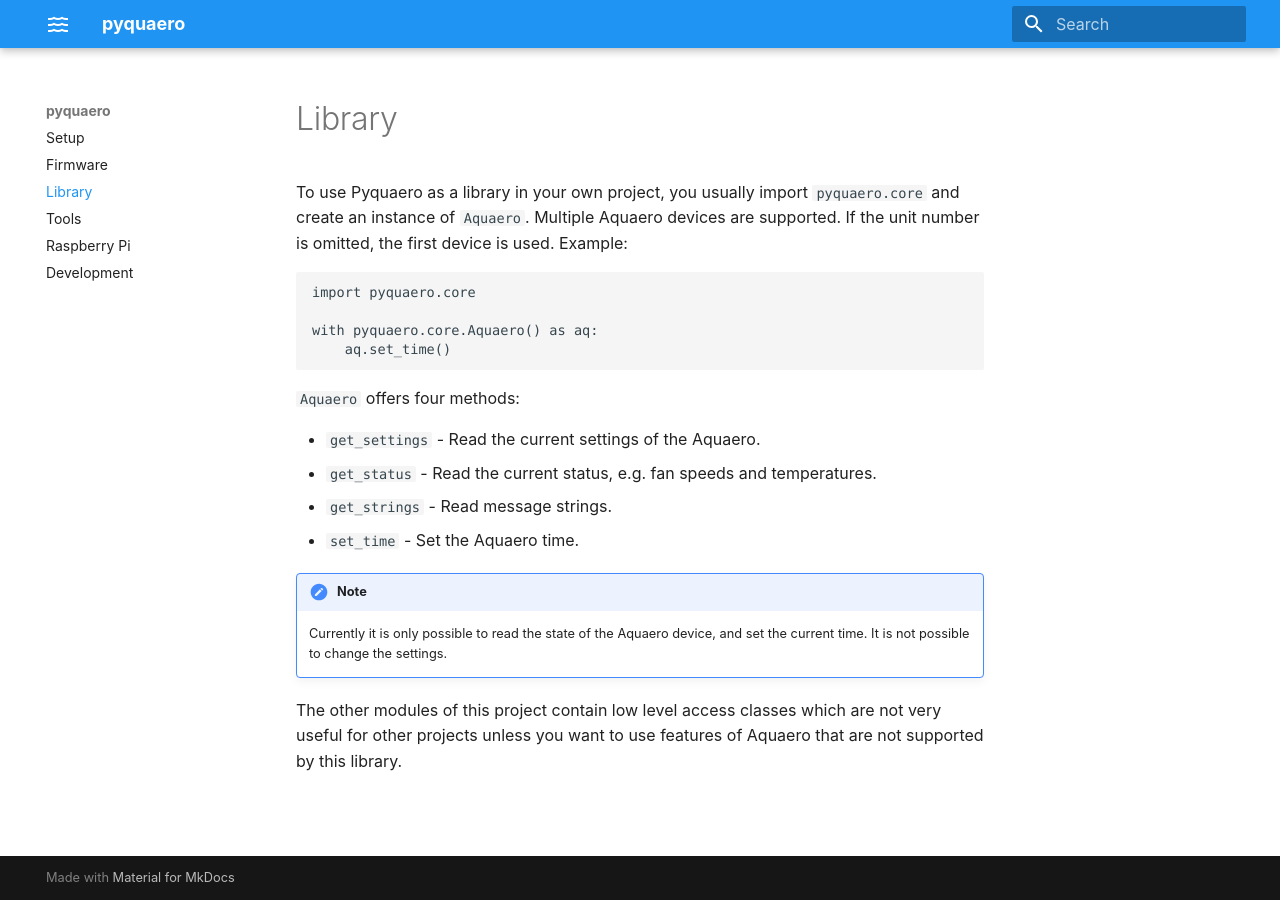
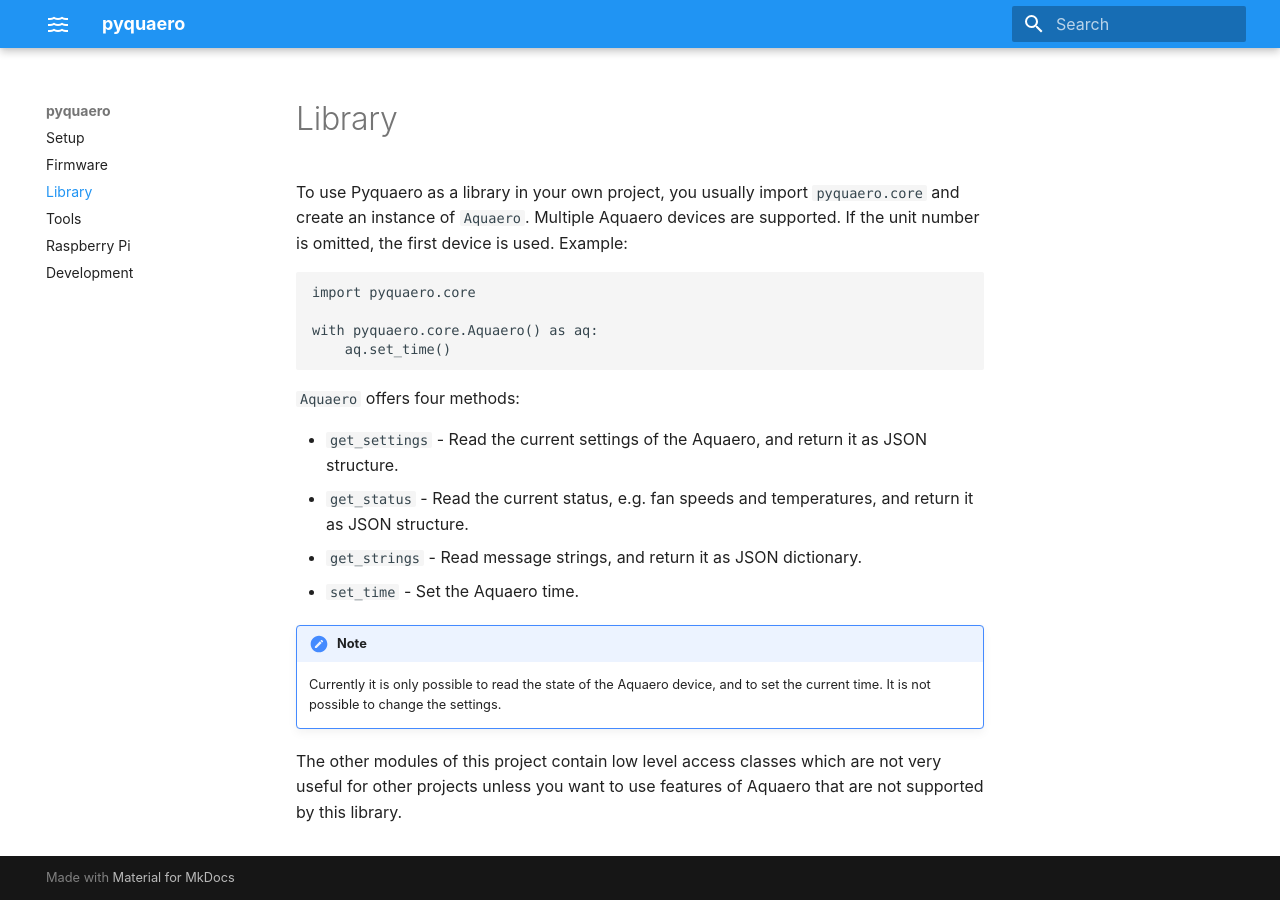
Before and after one commit to shred/pyquaero, an MkDocs documentation site: the page built from docs/library.md, in a window 1280 px wide. Built offline with MkDocs 1.6.1 and Material for MkDocs 9.7.7, drawn with Linux system fonts in a browser that asks for light colours.

Commit message:
Review docs

```diff
--- a/docs/library.md
+++ b/docs/library.md
@@ -11,12 +11,12 @@
 
 `Aquaero` offers four methods:
 
-* `get_settings` - Read the current settings of the Aquaero.
-* `get_status` - Read the current status, e.g. fan speeds and temperatures.
-* `get_strings` - Read message strings.
+* `get_settings` - Read the current settings of the Aquaero, and return it as JSON structure.
+* `get_status` - Read the current status, e.g. fan speeds and temperatures, and return it as JSON structure.
+* `get_strings` - Read message strings, and return it as JSON dictionary.
 * `set_time` - Set the Aquaero time.
 
 !!! note
-    Currently it is only possible to read the state of the Aquaero device, and set the current time. It is not possible to change the settings.
+    Currently it is only possible to read the state of the Aquaero device, and to set the current time. It is not possible to change the settings.
 
 The other modules of this project contain low level access classes which are not very useful for other projects unless you want to use features of Aquaero that are not supported by this library.
--- a/mkdocs.yml
+++ b/mkdocs.yml
@@ -4,8 +4,8 @@
 theme:
     name: material
     font: false
-    logo:
-        icon: 'waves'
+    icon:
+        logo: 'material/waves'
     palette:
         primary: 'blue'
         accent: 'deep orange'
```
Also changed, not shown: README.md (+1 -1 lines), docs/firmware.md (+2 -2 lines), docs/index.md (+1 -1 lines), docs/raspberry.md (+1 -1 lines).
